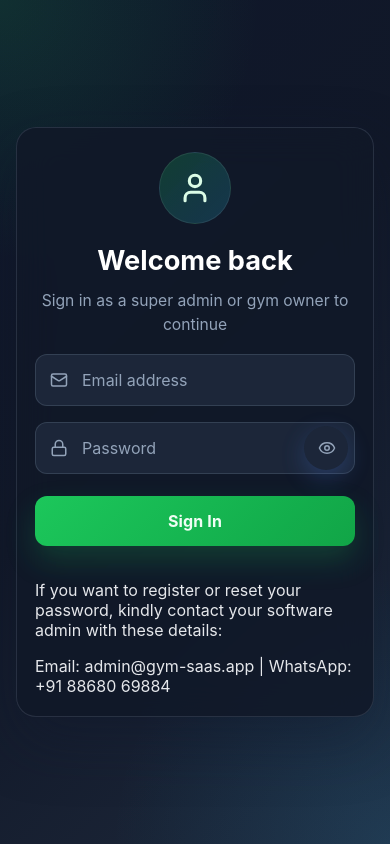
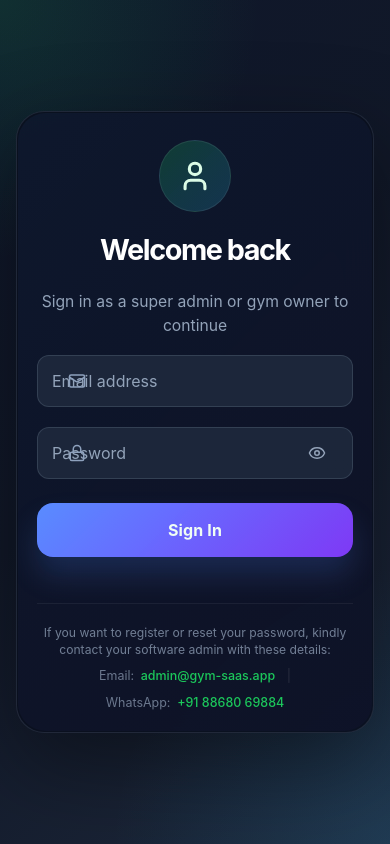
Before and after one commit to kashifmalik9884/frontend, a React (Vite) app: page /login in a window 390 px wide. Built offline with nearby package versions, Linux system fonts and the light colour scheme; no server answers.

Commit message:
Update index.css

```diff
--- a/src/styles/index.css
+++ b/src/styles/index.css
@@ -46,8 +46,7 @@ a {
 
 button,
 input,
-select,
-textarea {
+select {
   font: inherit;
 }
 
@@ -73,8 +72,7 @@ button:active {
 }
 
 input,
-select,
-textarea {
+select {
   background: rgba(15, 23, 42, 0.92);
   color: white;
   border: 1px solid var(--border);
@@ -84,14 +82,8 @@ textarea {
   transition: border-color 0.2s ease, box-shadow 0.2s ease, transform 0.2s ease;
 }
 
-input::placeholder,
-textarea::placeholder {
-  color: rgba(203, 213, 225, 0.72);
-}
-
 input:focus,
-select:focus,
-textarea:focus {
+select:focus {
   border-color: rgba(91, 140, 255, 0.65);
   box-shadow: 0 0 0 4px rgba(91, 140, 255, 0.14);
 }
@@ -151,7 +143,8 @@ textarea:focus {
   transition: transform 0.2s ease, background 0.2s ease, color 0.2s ease, border-color 0.2s ease;
 }
 
-.sidebar nav a:hover {
+.sidebar nav a:hover,
+.sidebar nav a.active {
   background: rgba(91, 140, 255, 0.12);
   color: white;
   border-color: rgba(91, 140, 255, 0.18);
@@ -190,7 +183,7 @@ textarea:focus {
 
 .page-header {
   display: flex;
-  align-items: flex-start;
+  align-items: center;
   justify-content: space-between;
   gap: 16px;
   flex-wrap: wrap;
@@ -211,18 +204,6 @@ textarea:focus {
   display: flex;
   gap: 12px;
   flex-wrap: wrap;
-}
-
-.members-actions {
-  align-items: flex-end;
-}
-
-.search-field {
-  min-width: 260px;
-}
-
-.search-field label {
-  margin-bottom: 8px;
 }
 
 .stats-row {
@@ -424,72 +405,48 @@ td {
 .member-form {
   display: grid;
   grid-template-columns: repeat(2, minmax(0, 1fr));
-  gap: 16px 20px;
+  gap: 16px;
   margin-top: 18px;
 }
 
 .field {
-  display: flex;
-  flex-direction: column;
+  display: grid;
   gap: 8px;
 }
 
 .field label {
-  display: block;
-  font-size: 0.95rem;
-  font-weight: 600;
-  color: #f1f5f9;
-  line-height: 1.2;
-  margin: 0;
+  font-size: 0.92rem;
+  color: #cbd5e1;
 }
 
 .field input,
-.field select,
-.field textarea {
+.field select {
   width: 100%;
   padding: 12px 14px;
   border-radius: 12px;
 }
 
-.checkbox-row {
-  display: flex;
-  align-items: center;
+.upload-field {
+  grid-column: span 2;
 }
 
-.checkbox-label {
-  display: inline-flex !important;
+.upload-btn {
+  display: inline-flex;
   align-items: center;
-  gap: 10px;
+  justify-content: center;
+  width: fit-content;
+  padding: 12px 18px;
+  border-radius: 12px;
+  background: linear-gradient(135deg, #5b8cff, #7c3aed);
+  color: white;
   cursor: pointer;
+  font-weight: 600;
+  transition: transform 0.2s ease, filter 0.2s ease;
 }
 
-.checkbox-label input[type="checkbox"] {
-  width: 18px;
-  height: 18px;
-  accent-color: var(--accent);
-  margin: 0;
-}
-
-.upload-field {
-  grid-column: span 2;
-  align-items: flex-start;
-}
-
-.native-file-input {
-  padding: 10px 12px;
-  background: rgba(15, 23, 42, 0.92);
-  border: 1px solid var(--border);
-  color: white;
-}
-
-.native-file-input::file-selector-button {
-  margin-right: 12px;
-  border: 0;
-  padding: 10px 14px;
-  border-radius: 10px;
-  color: white;
-  background: linear-gradient(135deg, var(--accent), var(--accent-2));
-  cursor: pointer;
+.upload-btn:hover {
+  transform: translateY(-1px);
+  filter: brightness(1.05);
 }
 
 .upload-hint {
@@ -499,16 +456,223 @@ td {
 
 .secondary-btn {
   background: #1f2937;
-  box-shadow: none;
 }
 
 .secondary-btn:hover {
   background: #374151;
-  box-shadow: none;
 }
 
 .full-row {
   grid-column: span 2;
+}
+
+.login-card {
+  width: min(1120px, calc(100% - 32px));
+  min-height: 580px;
+  display: grid;
+  grid-template-columns: minmax(320px, 0.95fr) minmax(420px, 1.05fr);
+  padding: 0;
+  overflow: hidden;
+  border-radius: 30px;
+  background: rgba(10, 16, 30, 0.94);
+  border: 1px solid rgba(148, 163, 184, 0.16);
+  box-shadow: 0 30px 90px rgba(0, 0, 0, 0.42);
+}
+
+.login-card::before {
+  content: "";
+  position: absolute;
+  inset: 1px;
+  border-radius: inherit;
+  pointer-events: none;
+  background: linear-gradient(135deg, rgba(91, 140, 255, 0.06), rgba(124, 58, 237, 0.03));
+}
+
+.login-card > * {
+  position: relative;
+  z-index: 1;
+}
+
+.login-visual {
+  background:
+    radial-gradient(circle at top, rgba(91, 140, 255, 0.28), transparent 35%),
+    linear-gradient(180deg, rgba(10, 15, 28, 0.96), rgba(7, 11, 22, 0.98));
+  padding: 56px 52px;
+  display: flex;
+  flex-direction: column;
+  justify-content: space-between;
+  gap: 24px;
+  border-right: 1px solid rgba(148, 163, 184, 0.12);
+}
+
+.login-visual h2 {
+  margin: 0;
+  font-size: 2.2rem;
+  letter-spacing: -0.05em;
+}
+
+.login-visual p {
+  margin: 14px 0 0;
+  color: #aab6c9;
+  line-height: 1.7;
+  max-width: 34ch;
+}
+
+.login-badge {
+  display: inline-flex;
+  width: fit-content;
+  padding: 8px 12px;
+  border-radius: 999px;
+  background: rgba(91, 140, 255, 0.14);
+  color: #d8e3ff;
+  border: 1px solid rgba(91, 140, 255, 0.2);
+  margin-bottom: 16px;
+  font-size: 0.86rem;
+  font-weight: 600;
+}
+
+.login-card-art {
+  margin-top: 28px;
+  display: grid;
+  gap: 14px;
+}
+
+.login-card-art .art-row {
+  height: 12px;
+  border-radius: 999px;
+  background: linear-gradient(90deg, rgba(91, 140, 255, 0.95), rgba(124, 58, 237, 0.95));
+  opacity: 0.9;
+}
+
+.login-card-art .art-row:nth-child(2) {
+  width: 78%;
+  opacity: 0.7;
+}
+
+.login-card-art .art-row:nth-child(3) {
+  width: 62%;
+  opacity: 0.5;
+}
+
+.login-form-panel {
+  padding: 56px 52px;
+  display: flex;
+  flex-direction: column;
+  justify-content: center;
+}
+
+.login-form-panel .form-head p {
+  margin-bottom: 22px;
+}
+
+.login-title {
+  margin: 0 0 10px;
+  font-size: 2.4rem;
+  letter-spacing: -0.05em;
+}
+
+.form-head p {
+  margin: 0 0 24px;
+  color: #aab6c9;
+  line-height: 1.5;
+  font-size: 0.98rem;
+}
+
+.login-fields {
+  display: grid;
+  gap: 20px;
+}
+
+.field {
+  display: grid;
+  gap: 8px;
+  margin: 0;
+}
+
+.field label {
+  font-size: 0.88rem;
+  font-weight: 600;
+  color: #d6deea;
+  letter-spacing: 0.01em;
+}
+
+.input-icon-wrap {
+  position: relative;
+}
+
+.input-icon {
+  position: absolute;
+  left: 16px;
+  top: 50%;
+  transform: translateY(-50%);
+  color: #8fa1bc;
+  pointer-events: none;
+}
+
+.input-icon-wrap input,
+.input-icon-wrap select {
+  width: 100%;
+  min-height: 54px;
+  padding-left: 46px;
+  padding-right: 52px;
+  border-radius: 16px;
+  background: rgba(10, 18, 34, 0.88);
+  border: 1px solid rgba(148, 163, 184, 0.16);
+  color: #f8fafc;
+  box-shadow: inset 0 1px 0 rgba(255, 255, 255, 0.02);
+}
+
+.input-icon-wrap input::placeholder {
+  color: #6f7d93;
+}
+
+.input-icon-wrap input:focus,
+.input-icon-wrap select:focus {
+  border-color: rgba(91, 140, 255, 0.6);
+  box-shadow: 0 0 0 4px rgba(91, 140, 255, 0.12);
+}
+
+.password-wrap {
+  position: relative;
+}
+
+.password-wrap input {
+  padding-right: 52px;
+}
+
+.password-toggle {
+  position: absolute;
+  right: 12px;
+  top: 50%;
+  transform: translateY(-50%);
+  width: 34px;
+  height: 34px;
+  display: grid;
+  place-items: center;
+  background: transparent;
+  box-shadow: none;
+  padding: 0;
+  border-radius: 10px;
+  color: #95a3b8;
+  z-index: 2;
+}
+
+.password-toggle:hover {
+  background: rgba(255, 255, 255, 0.06);
+  box-shadow: none;
+}
+
+.login-btn {
+  min-height: 54px;
+  border-radius: 16px;
+  font-weight: 700;
+  margin-top: 6px;
+  background: linear-gradient(135deg, #5b8cff 0%, #7c3aed 100%);
+  box-shadow: 0 18px 30px rgba(91, 140, 255, 0.18);
+}
+
+.login-btn:hover {
+  filter: brightness(1.06);
 }
 
 @keyframes fadeInUp {
@@ -552,6 +716,18 @@ td {
   }
 }
 
+@media (max-width: 900px) {
+  .login-card {
+    grid-template-columns: 1fr;
+    min-height: auto;
+  }
+
+  .login-visual {
+    border-right: 0;
+    border-bottom: 1px solid rgba(148, 163, 184, 0.12);
+  }
+}
+
 @media (max-width: 768px) {
   .app-shell {
     grid-template-columns: 1fr;
@@ -576,18 +752,6 @@ td {
     padding: 16px;
   }
 
-  .page-actions,
-  .members-actions {
-    width: 100%;
-    flex-direction: column;
-    align-items: stretch;
-  }
-
-  .search-field {
-    width: 100%;
-    min-width: 0;
-  }
-
   .stats-row,
   .grid-form,
   .member-form {
@@ -599,160 +763,283 @@ td {
     grid-column: span 1;
   }
 }
-.member-avatar-image,
-.member-avatar-fallback {
-  width: 40px;
-  height: 40px;
-  border-radius: 999px;
-  display: block;
+
+@media (max-width: 480px) {
+  .login-card {
+    width: min(100%, 100%);
+    padding: 28px 20px 22px;
+    border-radius: 28px;
+  }
+
+  .login-title {
+    font-size: 1.8rem;
+  }
+
+  .row-actions {
+    flex-direction: row;
+  }
+}
+.alert-success {
+  background: rgba(34, 197, 94, 0.14);
+  border: 1px solid rgba(34, 197, 94, 0.3);
+  color: #bbf7d0;
 }
 
-.member-avatar-image {
-  object-fit: cover;
-  border: 1px solid rgba(255, 255, 255, 0.12);
-  background: rgba(255, 255, 255, 0.04);
+.stat-note {
+  color: var(--muted);
+  font-size: 0.82rem;
 }
 
-.member-avatar-fallback {
+.dashboard-grid {
+  display: grid;
+  grid-template-columns: minmax(0, 1fr) minmax(0, 1.2fr);
+  gap: 20px;
+}
+
+.dashboard-summary-card {
+  display: grid;
+  gap: 18px;
+}
+
+.section-head {
+  display: flex;
+  align-items: flex-start;
+  gap: 12px;
+}
+
+.section-head h2 {
+  margin: 0;
+  font-size: 1.2rem;
+}
+
+.section-head p {
+  margin: 6px 0 0;
+  color: var(--muted);
+}
+
+.section-head-spaced {
+  justify-content: space-between;
+  flex-wrap: wrap;
+  margin-bottom: 16px;
+}
+
+.summary-list {
+  display: grid;
+  gap: 12px;
+}
+
+.summary-item {
+  display: flex;
+  align-items: center;
+  justify-content: space-between;
+  gap: 12px;
+  padding: 14px 16px;
+  border-radius: var(--radius-lg);
+  background: rgba(255, 255, 255, 0.03);
+  border: 1px solid rgba(255, 255, 255, 0.06);
+}
+
+.summary-item span {
+  color: var(--muted);
+  font-size: 0.95rem;
+}
+
+.summary-item strong {
+  font-size: 1.05rem;
+}
+
+.quick-links-grid {
+  display: grid;
+  grid-template-columns: repeat(2, minmax(0, 1fr));
+  gap: 14px;
+}
+
+.quick-link-card {
+  display: grid;
+  gap: 12px;
+  padding: 16px;
+  border-radius: var(--radius-lg);
+  border: 1px solid rgba(255, 255, 255, 0.08);
+  background: rgba(255, 255, 255, 0.03);
+  transition: transform 0.2s ease, border-color 0.2s ease, background 0.2s ease;
+}
+
+.quick-link-card:hover {
+  transform: translateY(-2px);
+  border-color: rgba(91, 140, 255, 0.24);
+  background: rgba(91, 140, 255, 0.08);
+}
+
+.quick-link-top {
+  display: flex;
+  align-items: center;
+  justify-content: space-between;
+  gap: 8px;
+}
+
+.quick-link-icon {
+  width: 38px;
+  height: 38px;
   display: grid;
   place-items: center;
-  font-size: 0.82rem;
-  font-weight: 700;
-  color: #ffffff;
-  background: linear-gradient(135deg, rgba(91, 140, 255, 0.9), rgba(124, 58, 237, 0.9));
-  border: 1px solid rgba(255, 255, 255, 0.12);
-}
-.member-name-cell {
-  display: flex;
-  align-items: center;
-  gap: 10px;
-  min-width: 180px;
+  border-radius: 12px;
+  background: rgba(91, 140, 255, 0.14);
+  border: 1px solid rgba(91, 140, 255, 0.16);
 }
 
-.member-name-text {
-  min-width: 0;
+.quick-link-arrow {
+  color: var(--muted);
 }
 
-.member-name-text strong {
-  display: block;
-  color: #f8fafc;
-  white-space: nowrap;
-  overflow: hidden;
-  text-overflow: ellipsis;
+.quick-link-card strong {
+  font-size: 1rem;
 }
 
-.member-avatar-image,
-.member-avatar-fallback {
-  width: 40px;
-  height: 40px;
-  border-radius: 999px;
-  flex: 0 0 auto;
-  display: block;
+.quick-link-card p {
+  margin: 0;
+  color: var(--muted);
+  line-height: 1.5;
+  font-size: 0.94rem;
 }
 
-.member-avatar-image {
-  object-fit: cover;
-  border: 1px solid rgba(255, 255, 255, 0.12);
-  background: rgba(255, 255, 255, 0.04);
+.inline-link {
+  color: #cbd5e1;
+  font-weight: 600;
+  transition: color 0.2s ease, opacity 0.2s ease;
 }
 
-.member-avatar-fallback {
+.inline-link:hover {
+  color: #ffffff;
+}
+
+.state-text {
+  color: var(--muted);
+  margin: 0;
+}
+
+.empty-state-lite {
+  min-height: 160px;
   display: grid;
   place-items: center;
-  font-size: 0.82rem;
-  font-weight: 700;
-  color: #ffffff;
-  background: linear-gradient(135deg, rgba(91, 140, 255, 0.9), rgba(124, 58, 237, 0.9));
-  border: 1px solid rgba(255, 255, 255, 0.12);
-}
-.member-name-cell {
-  display: flex;
-  align-items: center;
   gap: 10px;
-  min-width: 190px;
+  text-align: center;
+  color: var(--muted);
 }
 
-.member-name-text {
-  min-width: 0;
+.empty-state-lite p {
+  margin: 0;
 }
 
-.member-name-text strong {
-  display: block;
-  white-space: nowrap;
-  overflow: hidden;
-  text-overflow: ellipsis;
+.table-primary-cell strong {
+  color: #f8fafc;
 }
 
-.member-avatar-image,
-.member-avatar-fallback {
-  width: 40px;
-  height: 40px;
+.status-badge {
+  display: inline-flex;
+  align-items: center;
+  padding: 6px 10px;
   border-radius: 999px;
-  flex: 0 0 auto;
+  font-size: 12px;
+  text-transform: capitalize;
+  font-weight: 600;
 }
 
-.member-avatar-image {
-  object-fit: cover;
-  display: block;
-  border: 1px solid rgba(255, 255, 255, 0.14);
-  background: rgba(255, 255, 255, 0.04);
+.badge-warning {
+  background: rgba(245, 158, 11, 0.14);
+  color: #fcd34d;
 }
 
-.member-avatar-fallback {
-  display: grid;
-  place-items: center;
-  font-size: 0.82rem;
-  font-weight: 700;
-  color: #fff;
-  background: linear-gradient(135deg, #5b8cff, #7c3aed);
-  border: 1px solid rgba(255, 255, 255, 0.14);
+.badge-success {
+  background: rgba(34, 197, 94, 0.14);
+  color: #86efac;
 }
 
-.row-actions {
-  display: flex;
+.badge-neutral {
+  background: rgba(148, 163, 184, 0.16);
+  color: #cbd5e1;
+}
+
+.inline-action-btn {
+  display: inline-flex;
   align-items: center;
   gap: 8px;
-  flex-wrap: wrap;
 }
 
-.danger-btn {
-  background: linear-gradient(135deg, #ef4444, #dc2626);
-  color: #fff;
-  border: none;
+.inline-action-btn:disabled {
+  opacity: 0.7;
+  cursor: not-allowed;
 }
 
-.modal-backdrop {
-  position: fixed;
-  inset: 0;
-  background: rgba(8, 11, 25, 0.72);
-  backdrop-filter: blur(6px);
-  display: grid;
-  place-items: center;
-  padding: 20px;
-  z-index: 1000;
+@media (max-width: 1024px) {
+  .dashboard-grid {
+    grid-template-columns: 1fr;
+  }
 }
 
-.confirm-modal {
-  width: min(100%, 420px);
-  background: #111827;
-  border: 1px solid rgba(255, 255, 255, 0.1);
-  border-radius: 20px;
-  padding: 24px;
-  box-shadow: 0 20px 60px rgba(0, 0, 0, 0.35);
+@media (max-width: 768px) {
+  .quick-links-grid {
+    grid-template-columns: 1fr;
+  }
+
+  .section-head,
+  .section-head-spaced {
+    flex-direction: column;
+    align-items: flex-start;
+  }
+
+  .summary-item {
+    align-items: flex-start;
+    flex-direction: column;
+  }
+}
+/* 💎 Clean, Centered One-Line Horizontal Footer */
+.login-support-notice {
+  margin-top: 1.75rem;
+  padding-top: 1.25rem;
+  border-top: 1px solid rgba(255, 255, 255, 0.06);
+  text-align: center;
+  display: flex;
+  flex-direction: column;
+  gap: 0.6rem;
 }
 
-.confirm-modal h3 {
-  margin: 0 0 10px;
+.support-text {
+  font-size: 0.76rem;
+  line-height: 1.4;
+  color: rgba(148, 163, 184, 0.75); /* Smoothly muted text */
+  margin: 0;
 }
 
-.confirm-modal p {
-  margin: 0;
-  color: rgba(255, 255, 255, 0.75);
+/* Forces everything cleanly onto a single unified line */
+.support-row-inline {
+  display: flex;
+  justify-content: center;
+  align-items: center;
+  flex-wrap: wrap; /* Graceful scaling if screen is ultra small */
+  gap: 0.75rem;
+  font-size: 0.78rem;
 }
 
-.confirm-modal-actions {
-  display: flex;
-  justify-content: flex-end;
-  gap: 10px;
-  margin-top: 20px;
+.support-link-item {
+  color: rgba(148, 163, 184, 0.7);
+  text-decoration: none;
+  transition: opacity 0.2s ease;
 }
+
+/* Highlighting the actual values in clean brand green */
+.support-link-item span {
+  color: #22c55e;
+  font-weight: 500;
+  margin-left: 0.2rem;
+}
+
+.support-link-item:hover span {
+  text-decoration: underline;
+}
+
+/* Beautiful structural subtle separator styling */
+.support-separator {
+  color: rgba(255, 255, 255, 0.15);
+  font-weight: 300;
+  user-select: none;
+}
```
